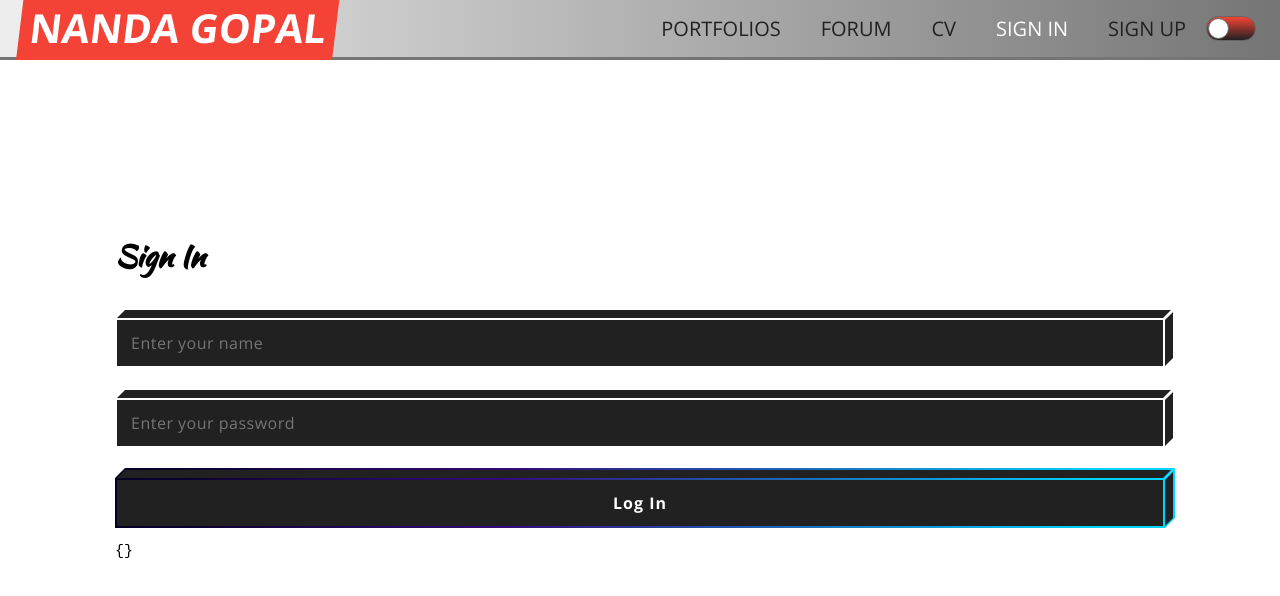
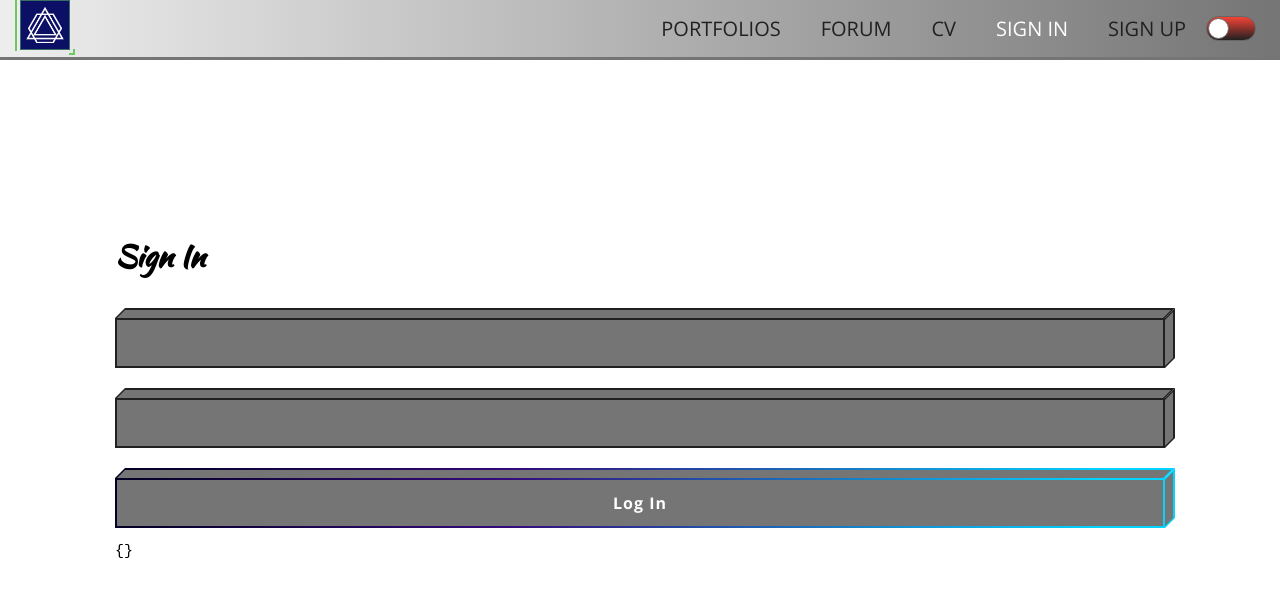
Before and after one commit to ChanManChan/nextJs-portfolio, a Next.js app: page /login in a window 1280 px wide. Shown: the top 596 px of the page. Built offline with nearby package versions, Linux system fonts and the light colour scheme.

Commit message:
logo started

```diff
--- a/components/global/Header.js
+++ b/components/global/Header.js
@@ -3,6 +3,7 @@ import Link from 'next/link';
 import Router from 'next/router';
 import NProgress from 'nprogress';
 import AppNavbar from '../shared/Navbar';
+import Logo from '../styles/Logo';
 
 Router.onRouteChangeStart = () => {
   NProgress.start();
@@ -15,24 +16,6 @@ Router.onRouteChangeError = () => {
   NProgress.done();
 };
 
-const Logo = styled.h1`
-  font-size: 4rem;
-  position: fixed;
-  left: 2rem;
-  z-index: 2;
-  transform: skew(-7deg);
-  a {
-    padding: 0.5rem 1rem;
-    background: ${(p) => p.theme.primaryColor};
-    color: #fff;
-    text-transform: uppercase;
-    text-decoration: none;
-  }
-  @media (max-width: 81.25rem) {
-    margin: 0;
-    text-align: center;
-  }
-`;
 const StyledHeader = styled.header`
   .bar {
     position: relative;
@@ -50,14 +33,15 @@ const StyledHeader = styled.header`
 const Header = () => (
   <StyledHeader>
     <div className='bar'>
-      <Logo>
-        <Link href='/'>
-          <a>Nanda Gopal</a>
-        </Link>
-      </Logo>
+      <Logo></Logo>
       <AppNavbar />
     </div>
   </StyledHeader>
 );
 
 export default Header;
+{
+  /* <Link href='/'>
+<a></a>
+</Link> */
+}
--- a/components/shared/Cuboid.js
+++ b/components/shared/Cuboid.js
@@ -2,7 +2,8 @@ import styled from 'styled-components';
 
 //! Cuboid edge thickness
 export const Bg_inner = styled.div`
-  background: #212121;
+  background: ${(p) =>
+    p.theme.id === 'light' ? p.theme.staticColor2 : p.theme.staticColor3};
   position: absolute;
   left: 0.2rem;
   top: 0.2rem;
--- a/components/shared/CustomInput.js
+++ b/components/shared/CustomInput.js
@@ -22,7 +22,10 @@ const Input = styled.input`
     /* Cover the top and right face of the cuboid when focused */
     /* Increase the top thickness of "Bg_inner" to cover the face*/
     top: 100%;
-    background: rgba(255, 255, 255, 0.5);
+    background: ${(p) =>
+      p.theme.id === 'light'
+        ? p.theme.secondaryColor
+        : 'rgba(255, 255, 255, 0.5)'};
   }
 `;
 
@@ -32,7 +35,10 @@ const Control = styled.div`
   position: relative;
   > ${Bg_top},> ${Bg_right},> ${Bg} {
     /* Grey outline color for the input boxes */
-    background: rgba(255, 255, 255, 0.5);
+    background: ${(p) =>
+      p.theme.id === 'light'
+        ? p.theme.secondaryColor
+        : 'rgba(255, 255, 255, 0.5)'};
     /* Light grey glow transition when hovering over */
     transition: background 0.2s ease-in-out;
   }
@@ -46,7 +52,10 @@ const Control = styled.div`
   &:focus {
     > ${Bg_top},> ${Bg_right},> ${Bg} {
       /* Light grey glow */
-      background: rgba(255, 255, 255, 0.8);
+      background: ${(p) =>
+        p.theme.id === 'light'
+          ? 'rgba(33, 33, 33,0.8)'
+          : 'rgba(255, 255, 255, 0.8)'};
     }
   }
 `;
--- /dev/null
+++ b/components/styles/Logo.js
@@ -0,0 +1,51 @@
+import styled, { keyframes } from 'styled-components';
+
+const clipRect = keyframes`
+ 0%, 100% {clip: rect(0px, 110px, 2px, 0px); }
+  25% {clip: rect(0px, 2px, 110px, 0px); }
+  50% {clip: rect(108px, 110px, 110px, 0px); }
+  75% {clip: rect(0px, 110px, 110px, 108px); }
+`;
+
+const Logo = styled.div`
+  width: 5rem;
+  height: 5rem;
+  font-size: 4rem;
+  margin: 0.5rem;
+  position: fixed;
+  left: 2rem;
+  z-index: 1;
+  color: #69ca62;
+  background: rgba(0, 0, 0, 0.1) url('/favicon.png') no-repeat center;
+  background-size:contain;
+  box-shadow: inset 0 0 0 1px rgba(105, 202, 98, 0.5);
+  &:before,
+  &:after {
+    position: absolute;
+    top: 0;
+    bottom: 0;
+    left: 0;
+    right: 0;
+    content: '';
+    z-index: 1;
+    margin: -5px;
+    box-shadow: inset 0 0 0 0.2rem;
+    animation: ${clipRect} 8s linear infinite;
+  }
+  &:before {
+    animation-delay: -4s;
+  }
+  /* a {
+    padding: 0.5rem 1rem;
+    background: ${(p) => p.theme.primaryColor};
+    color: #fff;
+    text-transform: uppercase;
+    text-decoration: none;
+  } */
+  @media (max-width: 81.25rem) {
+    margin: 0;
+    text-align: center;
+  }
+`;
+
+export default Logo;
--- a/components/styles/themes/dark.js
+++ b/components/styles/themes/dark.js
@@ -4,6 +4,7 @@ const theme = {
   secondaryColor: '#000',
   staticColor1: '#eeeeee',
   staticColor2: '#757575',
+  staticColor3: '#424242',
   bodyBackgroundColor: '#000',
   bodyFontColor: '#fff',
   bg_gradient:
--- a/components/styles/themes/light.js
+++ b/components/styles/themes/light.js
@@ -4,6 +4,7 @@ const theme = {
   secondaryColor: '#212121',
   staticColor1: '#eeeeee',
   staticColor2: '#757575',
+  staticColor3: '#424242',
   bodyBackgroundColor: '#fff',
   bodyFontColor: '#000',
   bg_gradient:
```
